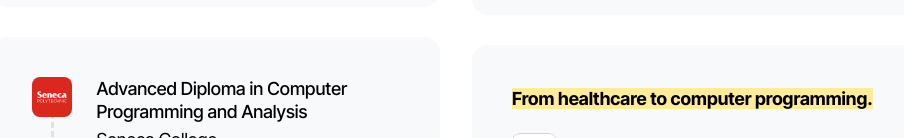
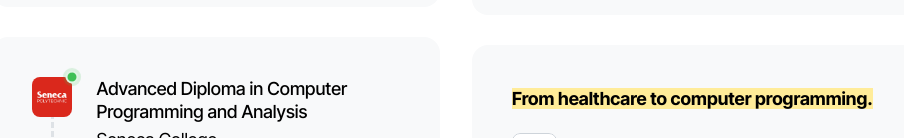
Before and after one commit to gladwinc/glad-port-2024, a Next.js app: page /about in a window 1280 px wide. Shown: the part 662-800 px from the top of the page, without its empty margins (184-1088 px from the left). Built offline with nearby package versions, Linux system fonts and the light colour scheme.

Commit message:
add indicator on timeline

```diff
--- a/app/about/page.tsx
+++ b/app/about/page.tsx
@@ -9,6 +9,7 @@ import {
   Avatar,
   Group,
   Highlight,
+  Indicator,
 } from "@mantine/core";
 import { MdWavingHand, MdScience } from "react-icons/md";
 import { FaMicroscope, FaGraduationCap, FaBook } from "react-icons/fa";
@@ -75,7 +76,9 @@ const About = () => {
                 <Timeline.Item
                   fz="lg"
                   bullet={
-                    <Avatar src="/seneca_logo.png" radius="md" size={40} />
+                    <Indicator withBorder processing size={13} color="green">
+                      <Avatar src="/seneca_logo.png" radius="md" size={40} />
+                    </Indicator>
                   }
                   title={
                     <span style={{ lineHeight: "1.3" }}>
```
